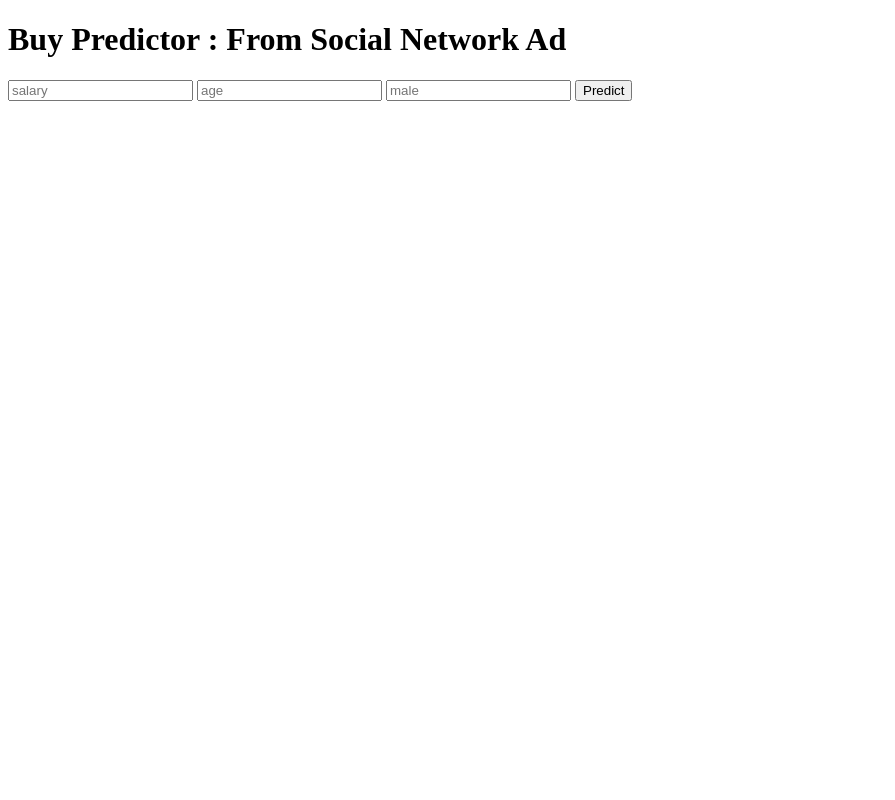
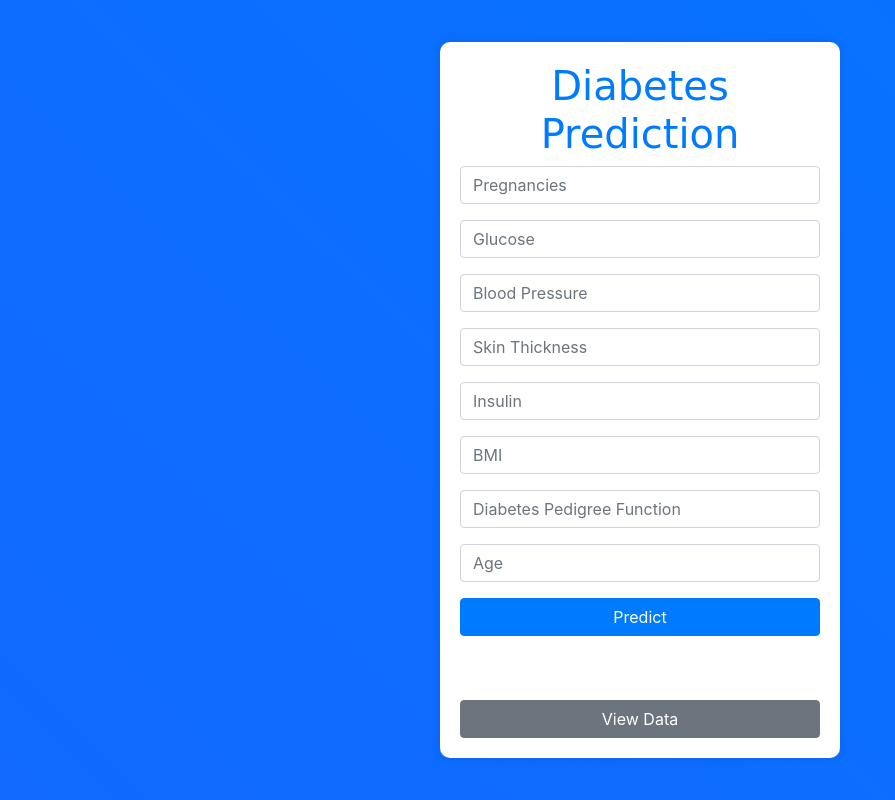
Before and after one commit to bharath23-design/end-to-end-ML-project-daiabetes-prediction, a Flask app: page / in a window 1280 px wide. Shown: the whole page, without its empty margins (0-895 px from the left). Run offline with Flask 3, Linux system fonts and the light colour scheme; parts of the project's set-up code (start-up, migrations or seed data) failed here and were passed over; some libraries are stand-ins or nearby versions.

Commit message:
Update index.html

```diff
--- a/templates/index.html
+++ b/templates/index.html
@@ -1,35 +1,119 @@
 <!DOCTYPE html>
-<html >
-<!--From https://codepen.io/frytyler/pen/EGdtg-->
+<html lang="en">
+
 <head>
     <meta charset="UTF-8">
+    <meta name="viewport" content="width=device-width, initial-scale=1, shrink-to-fit=no">
     <title>ML API</title>
-  <link href='https://fonts.googleapis.com/css?family=Pacifico' rel='stylesheet' type='text/css'>
-<link href='https://fonts.googleapis.com/css?family=Arimo' rel='stylesheet' type='text/css'>
-<link href='https://fonts.googleapis.com/css?family=Hind:300' rel='stylesheet' type='text/css'>
-<link href='https://fonts.googleapis.com/css?family=Open+Sans+Condensed:300' rel='stylesheet' type='text/css'>
+    <style>
+        body {
+            font-family: 'Open Sans Condensed', sans-serif;
+            background-color: #f8f9fa;
+            margin: 0;
+            padding: 0;
+            display: flex;
+            justify-content: center;
+            align-items: center;
+            height: 100vh;
+            overflow: hidden;
+            background: linear-gradient(45deg, #2b4dff, #007bff);
+            background-size: 400% 400%;
+            animation: gradientAnimation 15s infinite;
+        }
 
+        @keyframes gradientAnimation {
+            0% {
+                background-position: 0% 50%;
+            }
+            50% {
+                background-position: 100% 50%;
+            }
+            100% {
+                background-position: 0% 50%;
+            }
+        }
+
+        .form-container {
+            background-color: transparent; /* Set background to transparent */
+        }
+
+        .login {
+            background-color: #ffffff;
+            padding: 20px;
+            border-radius: 10px;
+            box-shadow: 0 0 10px rgba(0, 0, 0, 0.1);
+            max-width: 400px;
+        }
+
+        h1 {
+            font-family: 'Pacifico', cursive;
+            text-align: center;
+            color: #007bff;
+        }
+
+        .form-group {
+            margin-bottom: 15px;
+        }
+
+        button {
+            width: 100%;
+        }
+
+        p {
+            text-align: center;
+            margin-top: 15px;
+            font-size: 18px;
+            color: #28a745;
+        }
+    </style>
+    <link rel="stylesheet" href="https://stackpath.bootstrapcdn.com/bootstrap/4.3.1/css/bootstrap.min.css" integrity="sha384-ggOyR0iXCbMQv3Xipma34MD+dH/1fQ784/j6cY/iJTQUOhcWr7x9JvoRxT2MZw1T" crossorigin="anonymous">
 </head>
 
 <body>
+    <div class="form-container">
         <div class="login">
-	<h1>Buy Predictor : From Social Network Ad </h1>
+            <h1>Diabetes Prediction</h1>
 
             <!-- Main Input For Receiving Query to our ML -->
-    <form action="{{ url_for('predict')}}"method="post">
-    	<input type="text" name="salary" placeholder="salary" required="required" />
-		<input type="text" name="age" placeholder="age" required="required" />
-		<input type="text" name="male" placeholder="male" required="required" />
+            <form action="{{ url_for('predict') }}" method="post">
+                <div class="form-group">
+                    <input type="number" class="form-control" name="Pregnancies" placeholder="Pregnancies" required="required" />
+                </div>
+                <div class="form-group">
+                    <input type="number" class="form-control" name="Glucose" placeholder="Glucose" required="required" />
+                </div>
+                <div class="form-group">
+                    <input type="number" class="form-control" name="BloodPressure" placeholder="Blood Pressure" required="required" />
+                </div>
+                <div class="form-group">
+                    <input type="number" class="form-control" name="SkinThickness" placeholder="Skin Thickness" required="required" />
+                </div>
+                <div class="form-group">
+                    <input type="number" class="form-control" name="Insulin" placeholder="Insulin" required="required" />
+                </div>
+                <div class="form-group">
+                    <input type="number" class="form-control" name="BMI" placeholder="BMI" required="required" />
+                </div>
+                <div class="form-group">
+                    <input type="number" class="form-control" name="DiabetesPedigreeFunction" placeholder="Diabetes Pedigree Function" required="required" />
+                </div>
+                <div class="form-group">
+                    <input type="number" class="form-control" name="Age" placeholder="Age" required="required" />
+                </div>
 
-        <button type="submit" class="btn btn-primary btn-block btn-large">Predict</button>
+                <button type="submit" class="btn btn-primary btn-block">Predict</button>
             </form>
 
             <br>
             <br>
-   {{ prediction_text }}
+            <p>{{ prediction_text }}</p>
 
+            <!-- Button to view data -->
+            <form action="{{ url_for('view_data') }}" method="get">
+                <button type="submit" class="btn btn-secondary btn-block">View Data</button>
+            </form>
         </div>
+    </div>
+</body>
 
-
-</body>
 </html>
```
Lines whose indentation alone changed are shown as unchanged.
